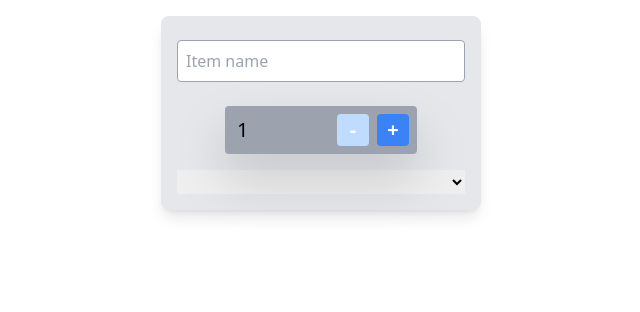
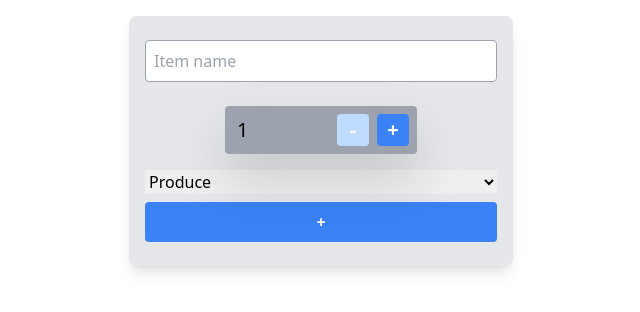
Before and after one commit to hanishjierdh256/cprg306-assignments, a Next.js app: page /week-5 in a window 1280 px wide. Shown: the top 312 px of the page, without its empty margins (319-959 px from the left). Built offline with nearby package versions, Linux system fonts and the light colour scheme.

Commit message:
Completed assignment for week 5

```diff
--- a/app/week-5/new-item.js
+++ b/app/week-5/new-item.js
@@ -4,17 +4,41 @@ import { useState } from "react";
 export default function NewItem() {
     const [name, setName] = useState("");
     const [quantity, setQuantity] = useState(1);
-    let [isActiveDecrement, setIsActiveDecrement] = useState(false);
-    let [isActiveIncrement, setIsActiveIncrement] = useState(true);
+    const [isActiveDecrement, setIsActiveDecrement] = useState(false);
+    const [isActiveIncrement, setIsActiveIncrement] = useState(true);
     const [category, setCategory] = useState("Produce");
 
     const handleNameChange = (event) => {
-        let name;
+        setName(event.target.value);
+    };
+
+    const increment = () => {
+        if (quantity < 20) {
+            setQuantity(quantity + 1);
+            setIsActiveDecrement(true);
+        }
+        if (quantity == 19) {
+            setIsActiveIncrement(false);
+        }
+    };
+
+    const decrement = () => {
+        if (quantity > 1) {
+            setQuantity(quantity - 1);
+            setIsActiveIncrement(true);
+        }
+        if (quantity == 2) {
+            setIsActiveDecrement(false);
+        }
+    };
+
+    const handleCategoryChange = (event) => {
+        setCategory(event.target.value);
     };
 
     const handleSubmit = (event) => {
-        event.PreventDefault();
-        item = { name, category, quantity };
+        event.preventDefault();
+        const item = { name, category, quantity };
         console.log(item);
         alert(
             `You added ${quantity} ${name}${quantity > 1 ? "s" : ""
@@ -26,41 +50,23 @@ export default function NewItem() {
         setQuantity(1);
         setIsActiveDecrement(false);
         setIsActiveIncrement(true);
-        setCategory("produce");
+        setCategory("Produce");
     };
 
-    let increment = () => {
-        if (quantity < 20) {
-            setQuantity(quantity + 1);
-            setIsActiveDecrement(true);
-        }
-        if (quantity == 19) {
-            setIsActiveIncrement(false);
-        }
-    };
-
-    let decrement = () => {
-        if (quantity > 1) {
-            setQuantity(quantity - 1);
-            setIsActiveIncrement(true);
-        }
-        if (quantity == 2) {
-            setIsActiveDecrement(false);
-        }
-    };
     return (
         <form
-            onSubmit={handleSubmit}
-            className="flex flex-col w-1/4 min-w-fit mx-auto my-4 p-4 bg-gray-200 rounded-lg shadow-lg"
+            onSubmit={(event) => handleSubmit(event)}
+            className="flex flex-col w-1/4 min-w-96 mx-auto my-4 p-4 bg-gray-200 rounded-lg shadow-lg"
         >
             {/* Name */}
             <input
+                id="itemName"
                 type="text"
                 value={name}
                 onChange={(event) => handleNameChange(event)}
                 placeholder="Item name"
                 className="p-2 my-2 border border-gray-400 rounded"
-                required="required"
+                required
             />
             {/* Name END*/}
 
@@ -69,7 +75,8 @@ export default function NewItem() {
                 <p className="flex-1 my-auto mx-3">{quantity}</p>
                 <div className="my-auto mx-2 grid grid-cols-2 gap-2">
                     <button
-                        //id="decrementButton"
+                        id="decrementButton"
+                        type="button"
                         onClick={decrement}
                         className={` ${isActiveDecrement
                             ? "bg-blue-500 hover:bg-blue-700"
@@ -79,7 +86,8 @@ export default function NewItem() {
                         -
                     </button>
                     <button
-                        //id="incrementButton"
+                        id="incrementButton"
+                        type="button"
                         onClick={increment}
                         className={` ${isActiveIncrement
                             ? "bg-blue-500 hover:bg-blue-700"
@@ -93,13 +101,31 @@ export default function NewItem() {
             {/* Quantity  with + and - buttons END*/}
 
             {/* Category */}
-                <select
-
-                />
+            <select
+                id="itemCategory"
+                value={category}
+                onChange={(event) => handleCategoryChange(event)}
+            >
+                <option value="Produce">Produce</option>
+                <option value="Dairy">Dairy</option>
+                <option value="Bakery">Bakery</option>
+                <option value="Meat">Meat</option>
+                <option value="Frozen Foods">Frozen Foods</option>
+                <option value="Canned Goods">Canned Goods</option>
+                <option value="Dry Goods">Dry Goods</option>
+                <option value="Beverages">Beverages</option>
+                <option value="Snacks">Snacks</option>
+                <option value="Household">Household</option>
+                <option value="Other">Other</option>
+            </select>
             {/* Category END */}
 
             {/* Add Button */}
-
+            <input
+                type="submit"
+                value="+"
+                className="p-2 my-2 bg-blue-500 hover:bg-blue-700 text-white font-bold rounded"
+            />
             {/* Add Button END*/}
         </form>
     );
```
